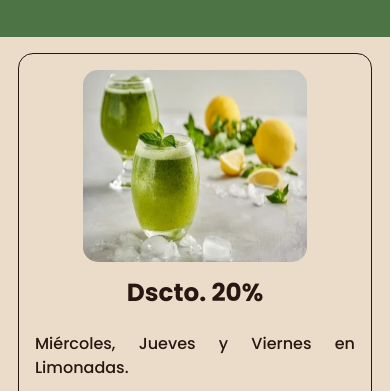
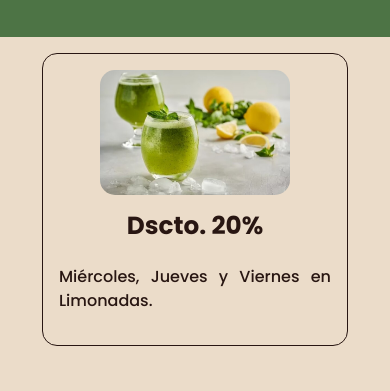
Before and after one commit to Ricardo2727/proyecto_final, a plain HTML site: page paginas/clubkop.html in a window 390 px wide. Shown: the part 650-1041 px from the top of the page. Drawn offline with nearby package versions, Linux system fonts and the light colour scheme; files that its build step writes are made by us from their sources.

Commit message:
mediaq index club kop

```diff
--- a/css/style.css
+++ b/css/style.css
@@ -511,8 +511,8 @@ div h3{
     }
     .boxEsclavoDos, .boxEsclavo{
         margin: 1rem;
-        width: 20rem;
-        height: 30rem;
+        width: 17rem;
+        height: auto;
         border: 1px solid #281612;
         padding: 1rem;
         border-radius: 15px;
@@ -521,19 +521,21 @@ div h3{
         color: #281612;
     }
     .imgMenu, .imgRecomDia{
-        width: 90%;
-        height: 40%;
+        width: auto;
+        height: auto;
         display: block;
         margin: 0 auto;
         border-radius: 15px;
         }
     .main__flexCardEsclavoNM, .main__flexCardEsclavo{
         display: flex;
-        flex-wrap: wrap;
+        /* flex-wrap: wrap; */
+        flex-direction: column;
         gap: 1rem;
         justify-content: center;
         margin: 0rem ;
         padding-left: 0rem;
+        align-items: center;
         }
     .main__flexCardEsclavoSal, .main__flexCardEsclavoDul{
         padding: 0rem;
```
Also changed, not shown: index.html (+4 -4 lines).
